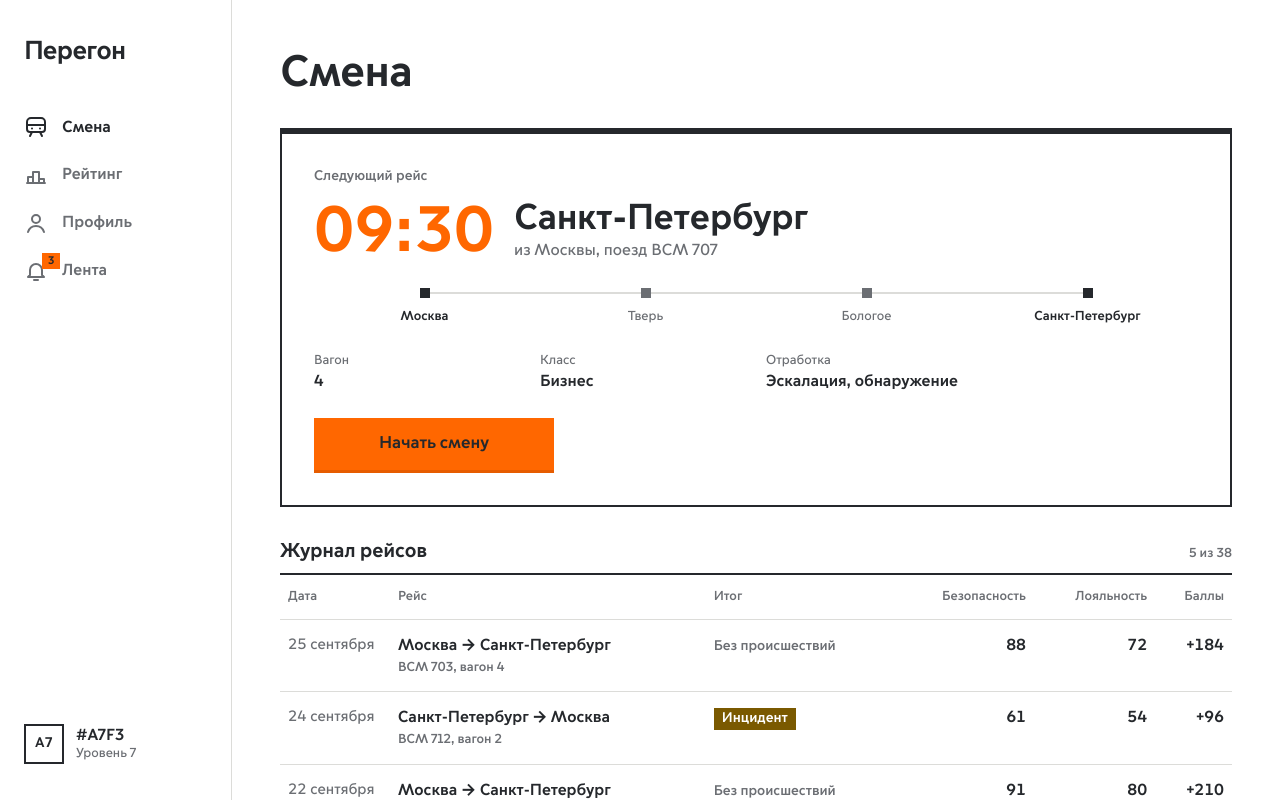
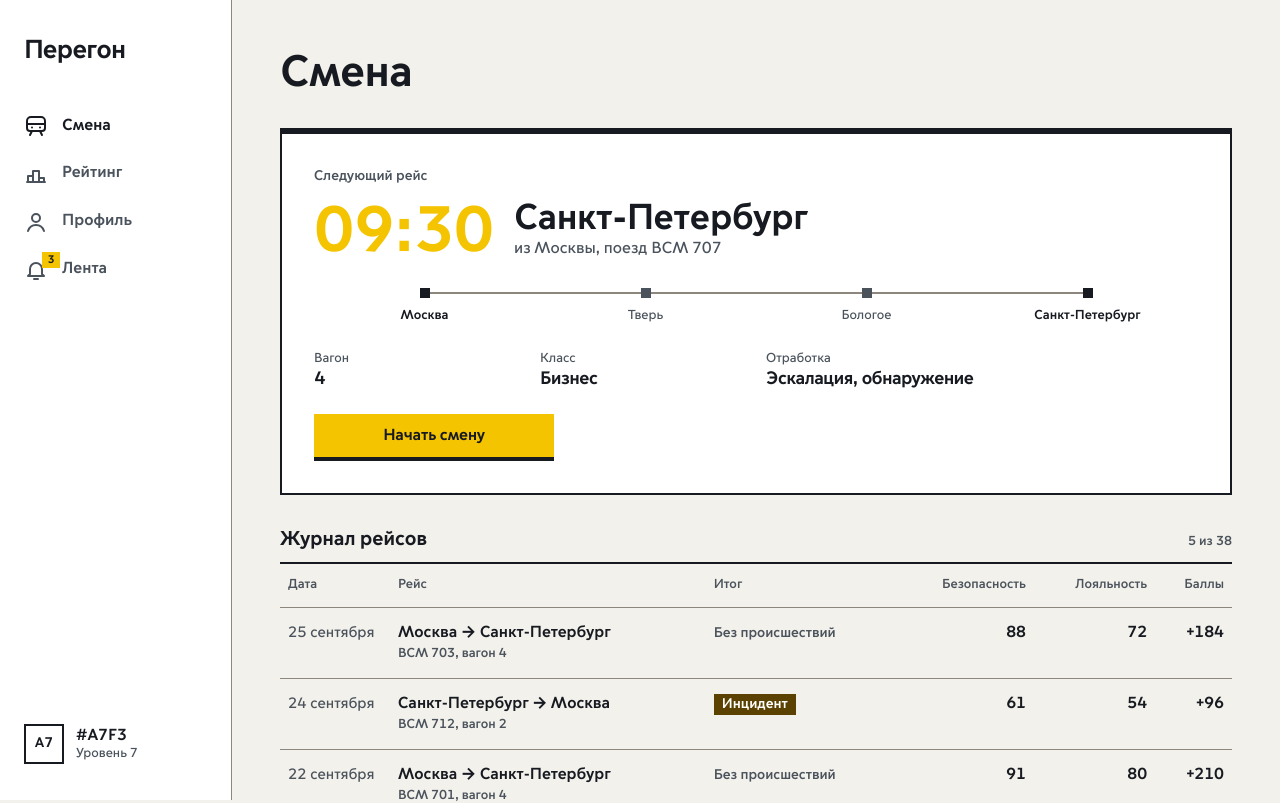
Before and after one commit to GachiL0Rd/vsm-400, a React (Vite) app in the folder Frontend/: page / in a window 1280 px wide. Shown: the top 803 px of the page. Built offline with nearby package versions, Linux system fonts and the light colour scheme; no server answers.

Commit message:
style(frontend): add departure-board color tokens

```diff
--- a/Frontend/src/index.css
+++ b/Frontend/src/index.css
@@ -27,37 +27,47 @@
 }
 
 :root {
-  /* Нейтральная шкала: основа интерфейса. */
+  /* Бумага расписания и графит набора. */
+  --paper: #f3f1eb;
   --white: #ffffff;
-  --cloud: #e8e8e6;
-  --line: #dcdcd9;
-  --smoke: #a3a5a8;
-  --iron: #6b6e73;
-  /* Основной цвет текста и контуров — графит, как ливрея поездов ВСМ. */
-  --ink: #25282c;
-  --ink-08: rgb(37 40 44 / 8%);
+  --cloud: #a39e92;
+  --line: #8c867c;
+  --smoke: #5e5952;
+  --iron: #4a525c;
+  --ink: #171b21;
+  --ink-08: rgb(23 27 33 / 10%);
 
-  /* Единственный акцент — сигнальный оранжевый. Только действие и «вы здесь». */
-  --signal: #ff6700;
-  --signal-hover: #ff7a1f;
-  --signal-press: #e65c00;
+  /* Полоса табло. */
+  --board: #0e1a2c;
+  --board-mute: #8ea0b4;
+  --board-line: #5c7390;
+  --bone: #e7e0d2;
 
-  /* Статусы по логике светофора */
-  --ok: #1f7a34;
-  --warn: #7a5900;
-  --warn-line: #f0cf5a;
-  --stop: #c62828;
+  /* Один акцент: янтарное время табло. На бумаге только заливкой, текст графитом. */
+  --signal: #f5c400;
+  --signal-hover: #ffd24a;
+  --signal-press: #171b21;
+
+  /* Светофор: норма тихая, отклонение — сплошная плашка. */
+  --ok: #146c36;
+  --warn: #5c4200;
+  --warn-line: #5c4200;
+  --stop: #8e1a1a;
 
   --font: "Moscow Sans", system-ui, -apple-system, "Segoe UI", sans-serif;
 
   /* 232px при min-width: 900px — порог парный в Nav.css и App.css. */
   --nav-width: 232px;
   --stack: 16px;
-  --measure: 640px;
+  --measure: 800px;
+  --radius: 0;
 }
 
-* {
+*,
+*::before,
+*::after {
   box-sizing: border-box;
+  border-radius: var(--radius);
 }
 
 html {
@@ -67,11 +77,14 @@ html {
 body {
   margin: 0;
   min-width: 320px;
-  background: var(--white);
+  background: var(--paper);
   color: var(--ink);
   font-family: var(--font);
   font-size: 16px;
-  line-height: 1.5;
+  line-height: 1.45;
+  font-variant-numeric: tabular-nums;
+  font-feature-settings: "tnum" 1;
+  text-underline-offset: 0.15em;
   -webkit-font-smoothing: antialiased;
 }
 
@@ -90,8 +103,13 @@ button {
   font: inherit;
 }
 
+::selection {
+  background: var(--signal);
+  color: var(--ink);
+}
+
 :focus-visible {
-  outline: 3px solid var(--signal);
+  outline: 3px solid var(--ink);
   outline-offset: 2px;
 }
 
@@ -112,6 +130,7 @@ button {
 
 .num {
   font-variant-numeric: tabular-nums;
+  font-feature-settings: "tnum" 1;
 }
 
 .btn {
@@ -119,13 +138,15 @@ button {
   justify-content: center;
   align-items: center;
   gap: 8px;
-  padding: 13px 24px;
+  padding: 12px 22px;
   border: 0;
-  border-bottom: 3px solid var(--signal-press);
+  border-bottom: 4px solid var(--signal-press);
   background: var(--signal);
   color: var(--ink);
-  font-size: 17px;
-  font-weight: 700;
+  font-size: 16px;
+  font-weight: 800;
+  line-height: 1.2;
+  letter-spacing: -0.01em;
   text-decoration: none;
   cursor: pointer;
 }
@@ -136,12 +157,13 @@ button {
 
 .btn:active {
   border-bottom-width: 1px;
-  margin-top: 2px;
+  margin-top: 3px;
 }
 
 .btn--ghost {
   border: 2px solid var(--ink);
-  background: var(--white);
+  background: transparent;
+  color: var(--ink);
 }
 
 .btn--ghost:hover {
@@ -155,15 +177,15 @@ button {
 }
 
 .btn[aria-disabled="true"] {
-  border-color: var(--cloud);
-  background: var(--cloud);
+  border: 2px solid var(--line);
+  background: transparent;
   color: var(--iron);
   cursor: not-allowed;
 }
 
 /* pointer-events: none убрал бы cursor: not-allowed, поэтому гасим только сдвиг :active. */
 .btn[aria-disabled="true"]:active {
-  border-bottom-width: 3px;
+  border-bottom-width: 2px;
   margin-top: 0;
 }
 
@@ -171,13 +193,16 @@ button {
 .facts {
   display: grid;
   grid-template-columns: repeat(auto-fit, minmax(120px, 1fr));
-  gap: 12px 20px;
+  gap: 14px 20px;
   margin: 0;
 }
 
 .facts dd {
   margin: 0;
-  font-weight: 700;
+  font-size: 18px;
+  font-weight: 800;
+  letter-spacing: -0.02em;
+  line-height: 1.2;
 }
 
 /* Пары «подпись — значение» списком, с линейками */
@@ -190,7 +215,7 @@ button {
   justify-content: space-between;
   align-items: baseline;
   gap: 16px;
-  padding: 10px 0;
+  padding: 11px 0;
   border-bottom: 1px solid var(--line);
 }
 
@@ -200,7 +225,9 @@ button {
 
 .ledger__row dd {
   margin: 0;
-  font-weight: 700;
+  font-size: 18px;
+  font-weight: 800;
+  letter-spacing: -0.03em;
   font-variant-numeric: tabular-nums;
   text-align: right;
 }
```
Also changed, not shown: Frontend/public/favicon.svg.
